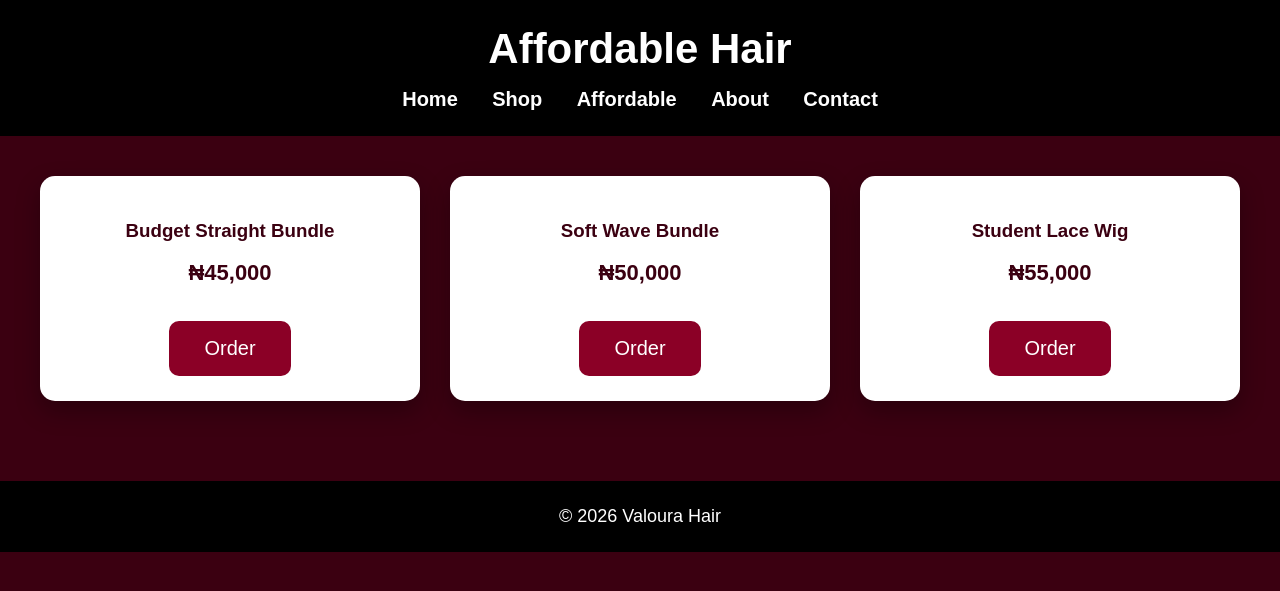
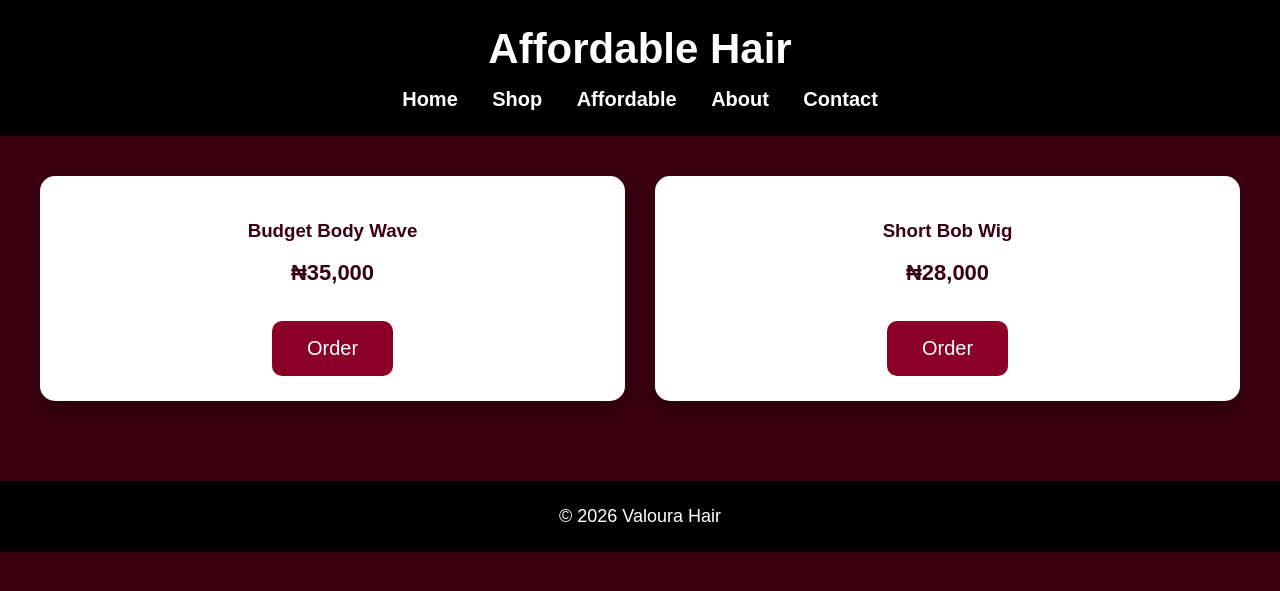
Before and after one commit to veloura-hair/valourahair, a Jekyll site: the page affordable.html, which Jekyll copies as it is, in a window 1280 px wide. Shown: the top 591 px of the page. Built offline with Jekyll 4.4.1, drawn with Linux system fonts in a browser that asks for light colours.

Commit message:
Update affordable.html

```diff
--- a/affordable.html
+++ b/affordable.html
@@ -1,15 +1,16 @@
 <!DOCTYPE html>
 <html>
+
 <head>
-<meta name="viewport" content="width=device-width, initial-scale=1.0">
+<title>Affordable Hair</title>
 <link rel="stylesheet" href="style.css">
-<title>Affordable Hair</title>
 </head>
 
 <body>
 
 <header>
 <h1>Affordable Hair</h1>
+
 <nav>
 <a href="index.html">Home</a>
 <a href="shop.html">Shop</a>
@@ -17,25 +18,20 @@
 <a href="about.html">About</a>
 <a href="contact.html">Contact</a>
 </nav>
+
 </header>
 
 <section class="products">
 
 <div class="card">
-<h3>Budget Straight Bundle</h3>
-<p class="price">₦45,000</p>
+<h3>Budget Body Wave</h3>
+<p class="price">₦35,000</p>
 <a class="button" href="https://wa.me/2348166511475">Order</a>
 </div>
 
 <div class="card">
-<h3>Soft Wave Bundle</h3>
-<p class="price">₦50,000</p>
-<a class="button" href="https://wa.me/2348166511475">Order</a>
-</div>
-
-<div class="card">
-<h3>Student Lace Wig</h3>
-<p class="price">₦55,000</p>
+<h3>Short Bob Wig</h3>
+<p class="price">₦28,000</p>
 <a class="button" href="https://wa.me/2348166511475">Order</a>
 </div>
 
```
